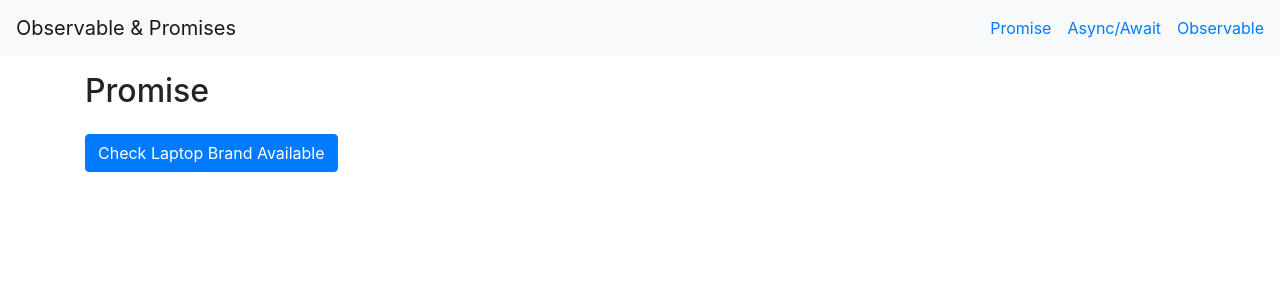
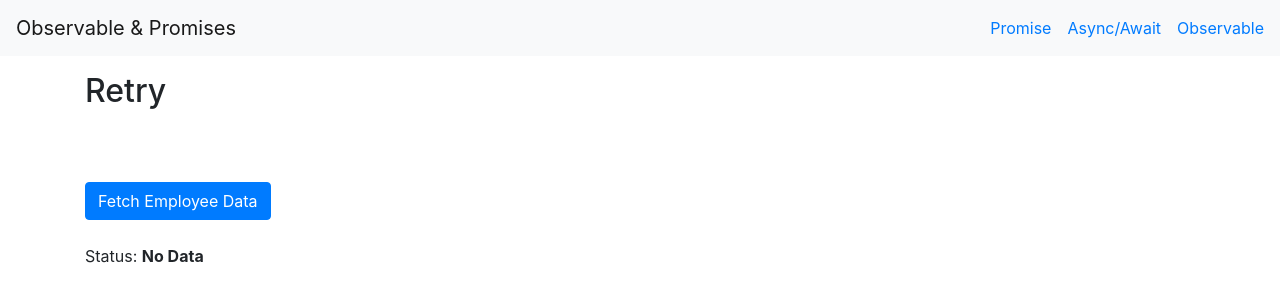
Before and after one commit to salonimalhotrawd/rxjs-series, an Angular app: page /observable/retry in a window 1280 px wide. Before the commit this address led to /promise. Shown: the top 302 px of the page. Built offline with nearby package versions, Linux system fonts and the light colour scheme.

Commit message:
Integerate retry,retrywhen, scan and delay operator

```diff
--- a/src/app/app-routing.module.ts
+++ b/src/app/app-routing.module.ts
@@ -16,6 +16,7 @@ import { PluckComponent } from './observable/pluck/pluck.component';
 import { FilterComponent } from './observable/filter/filter.component';
 import { TapComponent } from './observable/tap/tap.component';
 import { TakeComponent } from './observable/take/take.component';
+import { RetryComponent } from './observable/retry/retry.component';
 
 const routes: Routes = [
   { path: 'promise', component: PromiseComponent },
@@ -34,6 +35,7 @@ const routes: Routes = [
         { path: 'filter', component: FilterComponent },
         { path: 'tap', component: TapComponent },
         { path: 'take', component: TakeComponent },
+        { path: 'retry', component: RetryComponent}
       ]
   },
   { path: '**', redirectTo: 'promise' }
--- a/src/app/observable/list/list.component.ts
+++ b/src/app/observable/list/list.component.ts
@@ -17,8 +17,9 @@ export class ListComponent implements OnInit {
     { 'id': 5 , 'observableName': 'Custom Observable', 'routerName': 'custom'},
     { 'id': 6 , 'observableName': 'Map', 'routerName': 'map'},
     { 'id': 7 , 'observableName': 'Pluck', 'routerName': 'pluck'},
-    { 'id': 7 , 'observableName': 'Filter', 'routerName': 'filter'},
-    { 'id': 7 , 'observableName': 'Take, TakeLast and TakeUntil', 'routerName': 'take'}
+    { 'id': 8 , 'observableName': 'Filter', 'routerName': 'filter'},
+    { 'id': 9 , 'observableName': 'Take, TakeLast and TakeUntil', 'routerName': 'take'},
+    { 'id': 10 , 'observableName': 'Retry, RetryWhen Scan and Delay', 'routerName': 'retry'}
   ];
 
   ngOnInit() {
--- /dev/null
+++ b/src/app/observable/retry/retry.component.html
@@ -0,0 +1,34 @@
+ <div class="my-3">
+   <h2>Retry</h2>
+   <br>
+ </div>
+
+  <div class="row">
+      <div class="col-md-12">
+        <table class="table table-bordered table-stripped" *ngIf="fetchData && fetchData.length > 0">
+            <tr>
+              <th>Id</th>
+              <th>Name</th>
+              <th>Age</th>
+              <th>Salary</th>
+            </tr>
+            <tr *ngFor="let fetch of fetchData let i=index">
+              <ng-container *ngIf="i<5">
+                <th scope="row">{{fetch.id}}</th>
+                <td>{{fetch.employee_name}}</td>
+                <td>{{fetch.employee_age}}</td>
+                <td>Rs.&nbsp;{{fetch.employee_salary}}</td>
+              </ng-container>
+            </tr>
+        </table>
+        <br>
+        <button class="btn btn-primary" type="button" (click)="fetchDetails()">
+          <span *ngIf="fetching" class="spinner-border spinner-border-sm" role="status" aria-hidden="true"></span>
+          {{fetching ? 'Fetching...' : 'Fetch Employee Data'}}
+        </button>
+        <br>
+        <br>
+        <span> Status:
+          <strong [ngClass]="{ 'text-success' : status === 'success', 'text-danger' : status === 'Problem Fetching Data'}">{{status}}</strong></span>
+      </div>
+  </div>
--- /dev/null
+++ b/src/app/observable/retry/retry.component.ts
@@ -0,0 +1,55 @@
+import { Component, OnInit } from '@angular/core';
+import { HttpClient } from '@angular/common/http';
+
+import { Subscription } from 'rxjs';
+import { delay, retry, retryWhen, scan } from 'rxjs/operators';
+
+@Component({
+  selector: 'app-retry',
+  templateUrl: './retry.component.html',
+  styleUrls: ['./retry.component.scss']
+})
+export class RetryComponent implements OnInit {
+
+  public apiCallSubscription: Subscription[] = [];
+  public fetching: boolean = false;
+  public status = 'No Data';
+  public fetchData = [];
+
+  constructor(public _http: HttpClient) { }
+
+  ngOnInit() {
+  }
+
+  /**
+   * Fetch Detail API
+   * @memberof RetryComponent
+   */
+  public fetchDetails(): void {
+    this.fetching = true;
+    let count = 0;
+    this._http.get('http://dummy.restapiexample.com/api/v1/employees').pipe(
+      //retry(5)
+      retryWhen(err => err.pipe(
+        delay(3000), scan((retryCount) => {
+          if (count === 6) {
+            throw err;
+          } else {
+            count = count + 1;
+          }
+        })
+      ))
+    ).subscribe(res => {
+      if (res['status'] === 'success') {
+        this.fetching = false;
+        this.status = res['status'];
+        this.fetchData = res['data'];
+      }
+    }, (err) => {
+      this.fetching = false;
+      this.status = 'Problem Fetching Data';
+      console.log(err, 'err');
+    });
+  }
+
+}
--- a/src/index.html
+++ b/src/index.html
@@ -8,11 +8,16 @@
   <meta name="viewport" content="width=device-width, initial-scale=1">
   <link rel="icon" type="image/x-icon" href="favicon.ico">
 
-  <script src="//ajax.googleapis.com/ajax/libs/jquery/2.1.0/jquery.min.js"></script>
+  <link rel="stylesheet" href="https://maxcdn.bootstrapcdn.com/bootstrap/4.5.2/css/bootstrap.min.css">
+  <script src="https://ajax.googleapis.com/ajax/libs/jquery/3.5.1/jquery.min.js"></script>
+  <script src="https://cdnjs.cloudflare.com/ajax/libs/popper.js/1.16.0/umd/popper.min.js"></script>
+  <script src="https://maxcdn.bootstrapcdn.com/bootstrap/4.5.2/js/bootstrap.min.js"></script>
+
+  <!-- <script src="//ajax.googleapis.com/ajax/libs/jquery/2.1.0/jquery.min.js"></script>
 
   <link rel="stylesheet" href="https://maxcdn.bootstrapcdn.com/bootstrap/4.0.0/css/bootstrap.min.css" />
   <link rel="stylesheet" href="https://cdnjs.cloudflare.com/ajax/libs/font-awesome/4.7.0/css/font-awesome.min.css">
-  <script src="https://cdnjs.cloudflare.com/ajax/libs/twitter-bootstrap/4.3.1/js/bootstrap.bundle.min.js"></script>
+  <script src="https://cdnjs.cloudflare.com/ajax/libs/twitter-bootstrap/4.3.1/js/bootstrap.bundle.min.js"></script> -->
 
 </head>
 <body>
```
Also changed, not shown: src/app/app.module.ts (+7 -3 lines), src/app/observable/retry/retry.component.scss (added), 1 other file (tests, documents, lock files or other folders).
